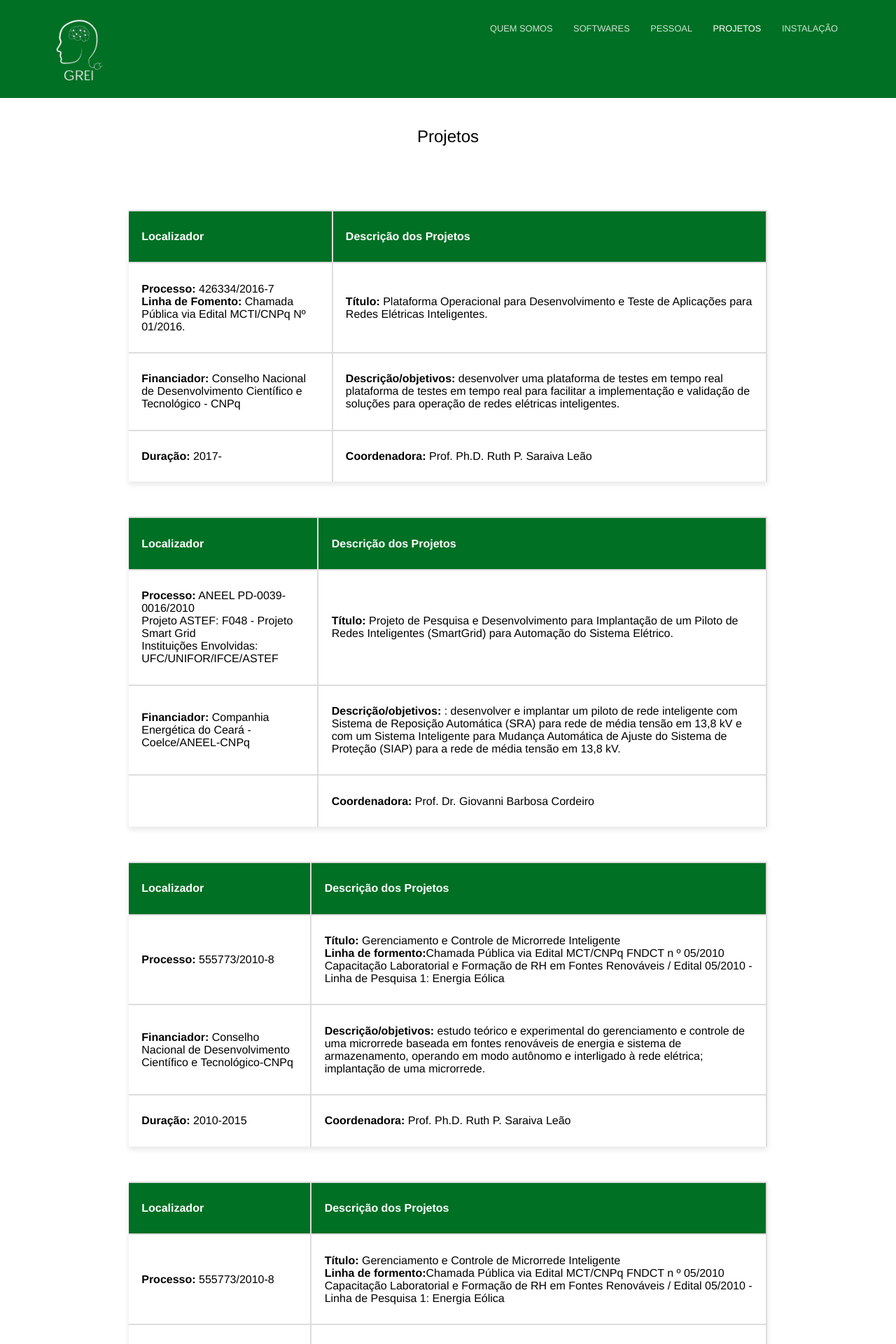
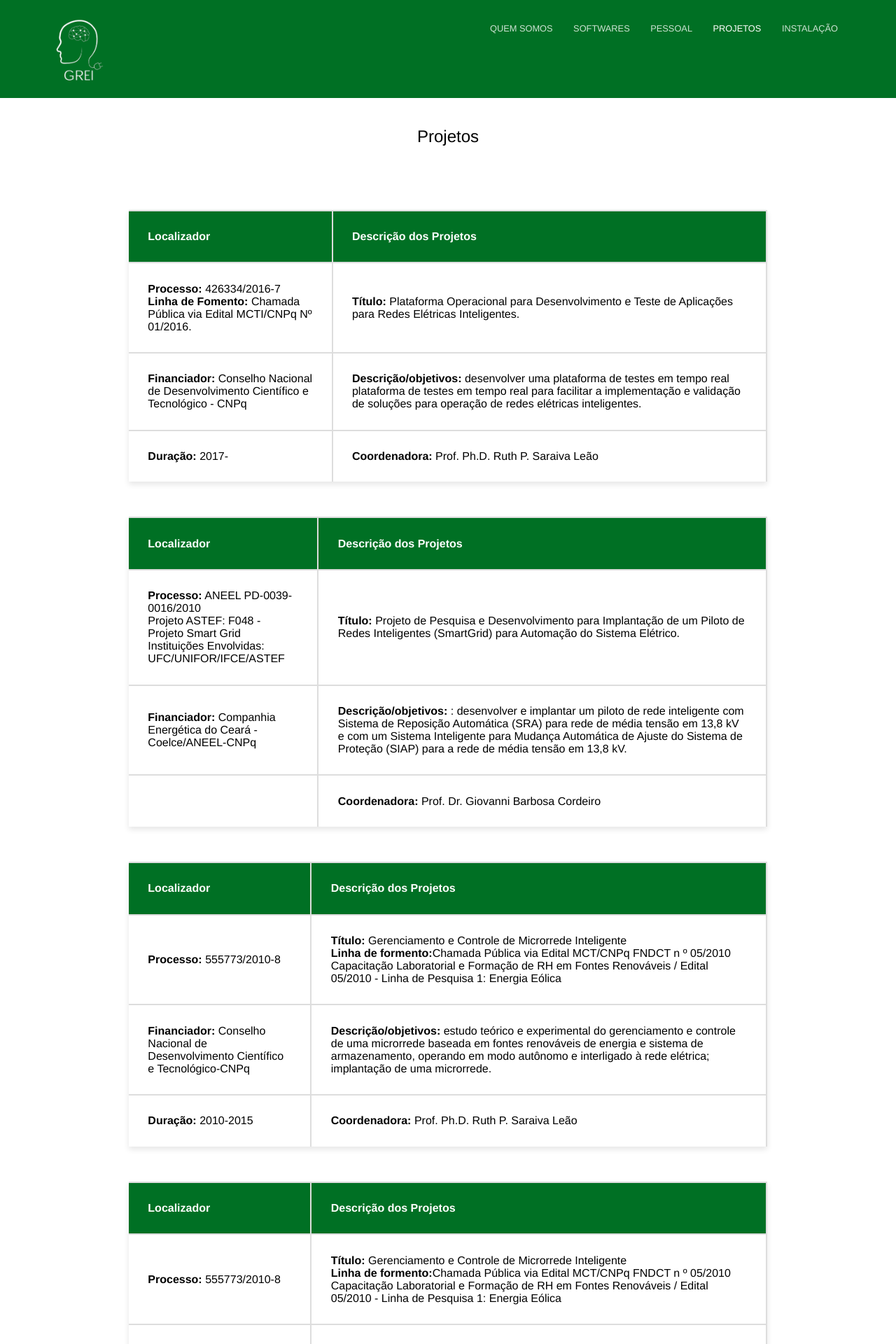
Before and after one commit to Gabriell89222/Gabriell89222.github.io, a Jekyll site: the page built from pricing.html, in a window 1280 px wide. Shown: the top 1920 px of the page at 70% size. Built offline with Jekyll 4.4.1, drawn with Linux system fonts in a browser that asks for light colours.

Commit message:
Atualização ajuste tabelas

```diff
--- a/_sass/layout.scss
+++ b/_sass/layout.scss
@@ -82,7 +82,7 @@ section {
 		box-shadow: 0 4px 8px rgba(0, 0, 0, 0.1);
 	}
 	th, td {
-		padding: 3% 2%;
+		padding: 3% 3%;
 		text-align: left;
 		border-bottom: 2px solid #ddd; /* borda inferior */
 		border-right: 2px solid #ddd; /* borda direita */
```
